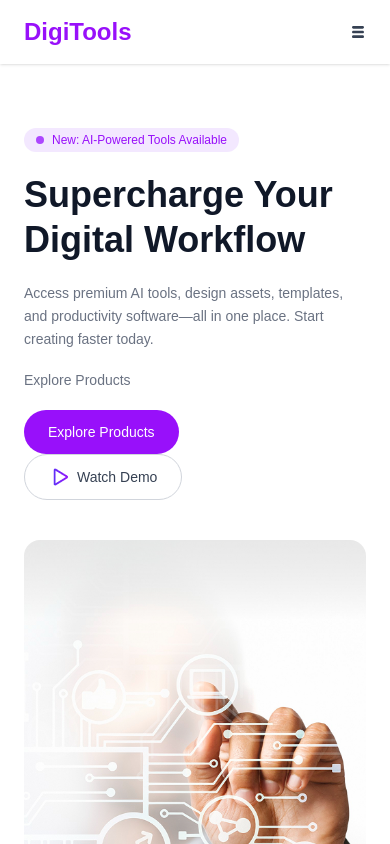
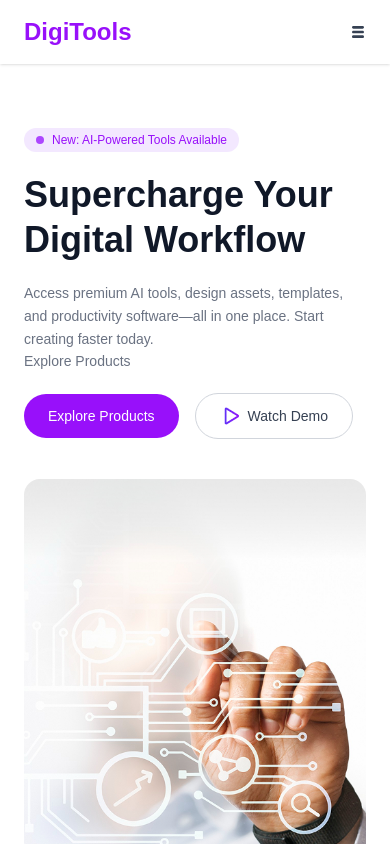
Before and after one commit to asif404-error/my-sixth-assignment, a React (Vite) app: page / in a window 390 px wide. Shown: the top 844 px of the page. Built offline with nearby package versions, Linux system fonts and the light colour scheme.

Commit message:
Banner Section completed and fully responsive.

```diff
--- a/src/components/banner/Banner.jsx
+++ b/src/components/banner/Banner.jsx
@@ -16,10 +16,10 @@ const Banner = () => {
           </h1>
           <p className="text-sm text-gray-500 leading-relaxed max-w-md">
             Access premium AI tools, design assets, templates, and productivity
-            software—all in one place. Start creating faster today.
+            software—all in one place. Start creating faster today. <br />
+            Explore Products
           </p>
-          <p className="text-sm text-gray-500">Explore Products</p>
-          <div>
+          <div className="flex items-center gap-4 flex-wrap">
             <button className="bg-purple-600 text-white text-sm font-medium px-6 py-3 rounded-full hover:bg-purple-700 transition-colors">
               Explore Products
             </button>
```
